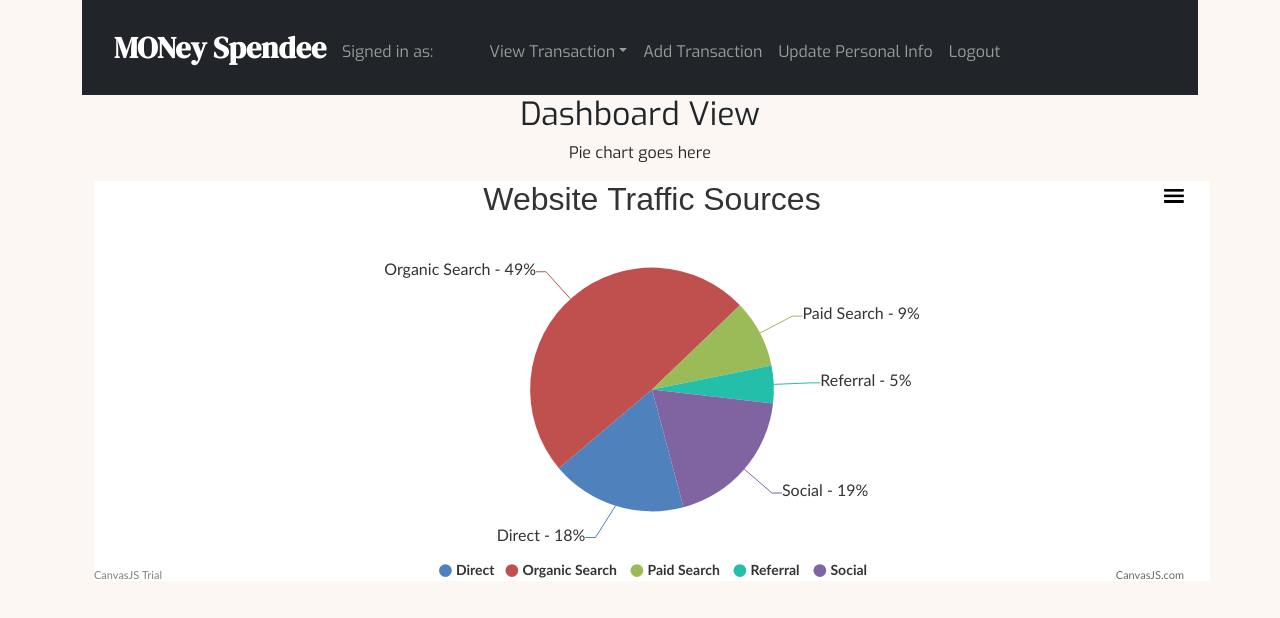
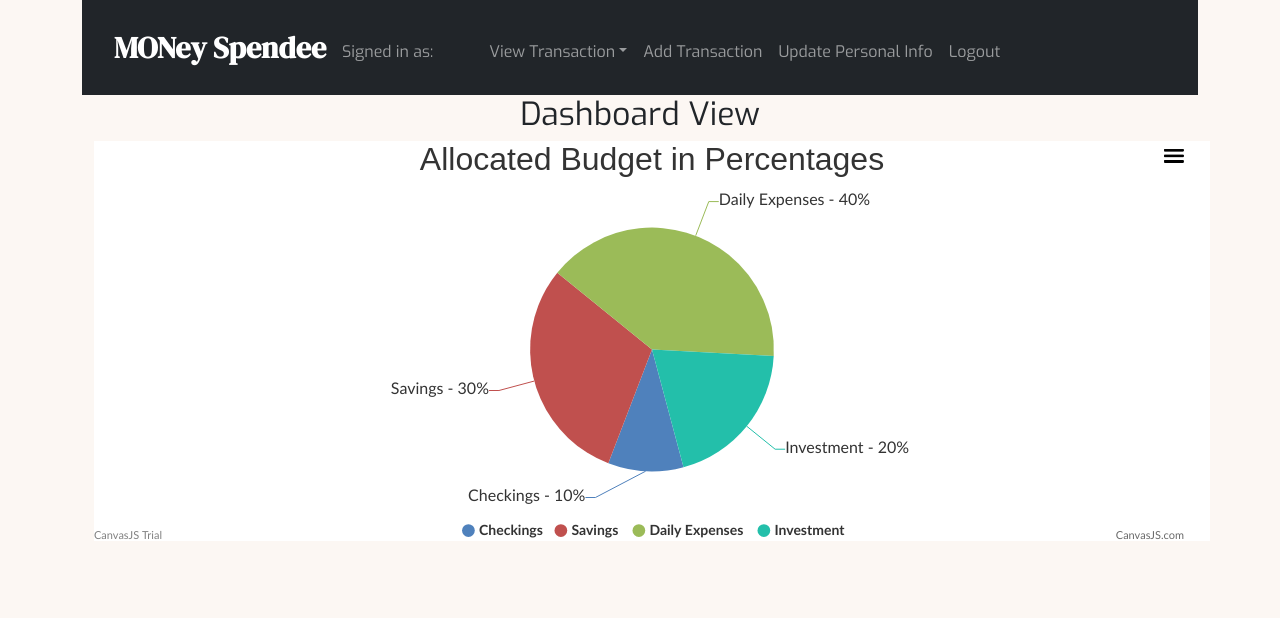
Before and after one commit to chonnikan-aue/money-spendee-client, a React (Create React App) app: page /dashboard-view in a window 1280 px wide. Shown: the top 618 px of the page. Built offline with nearby package versions, Linux system fonts and the light colour scheme.

Commit message:
Edit text in DashboardView

```diff
--- a/src/components/DashboardView/DashboardView.js
+++ b/src/components/DashboardView/DashboardView.js
@@ -3,16 +3,18 @@ import React from "react"
 import { Container, Row } from 'react-bootstrap'
 
 import CanvasJSReact from '../../lib/canvasjs.react';
-// var CanvasJS = CanvasJSReact.CanvasJS;
+
 const CanvasJSChart = CanvasJSReact.CanvasJSChart;
 
 const DashboardView = props => {
+
+  // props.userData...
 
   const options = {
     exportEnabled: true,
     animationEnabled: true,
     title: {
-      text: "Website Traffic Sources"
+      text: "Allocated Budget in Percentages"
     },
     data: [{
       type: "pie",
@@ -23,11 +25,10 @@ const DashboardView = props => {
       indexLabelFontSize: 16,
       indexLabel: "{label} - {y}%",
       dataPoints: [
-        { y: 18, label: "Direct" },
-        { y: 49, label: "Organic Search" },
-        { y: 9, label: "Paid Search" },
-        { y: 5, label: "Referral" },
-        { y: 19, label: "Social" }
+        { y: 10, label: "Checkings" },
+        { y: 30, label: "Savings" },
+        { y: 40, label: "Daily Expenses" },
+        { y: 20, label: "Investment" },
       ]
     }]
   }
@@ -36,9 +37,6 @@ const DashboardView = props => {
     <Container>
       <Row id="dashboard-header-row">
         <h2>Dashboard View</h2>
-      </Row>
-      <Row id="pie-chart-row">
-        <p>Pie chart goes here</p>
       </Row>
       <Row>
         <CanvasJSChart options = {options}
--- a/src/components/SummaryView/SummaryView.js
+++ b/src/components/SummaryView/SummaryView.js
@@ -19,23 +19,23 @@ const SummaryView = props => {
   // console.log(sumIncome);
 
   // BUG:
-  // const sumSavings = props.transactions.withdraws.reduce((sum, withdraw) => {
+  // const sumSavings = props.userData.withdraws.reduce((sum, withdraw) => {
   //   return sum + withdraw.amount
   // }, 0)
   // console.log(sumSavings);
 
-  const sumDailyExpenses = props.transactions.withdraws
+  const sumDailyExpenses = props.userData.withdraws
     .filter((withdraw) => withdraw.typeId === 1)
     .reduce((sum, withdraw) => {
       return sum + withdraw.amount
     }, 0)
   // console.log(sumDailyExpenses);
 
-  const sumInvestment = props.transactions.withdraws
-  .filter((withdraw) => withdraw.typeId === 2)
-  .reduce((sum, withdraw) => {
-    return sum + withdraw.amount
-  }, 0)
+  const sumInvestment = props.userData.withdraws
+    .filter((withdraw) => withdraw.typeId === 2)
+    .reduce((sum, withdraw) => {
+      return sum + withdraw.amount
+    }, 0)
 // console.log(sumDailyExpenses);
 
   // TO DO: make it dynamic
```
